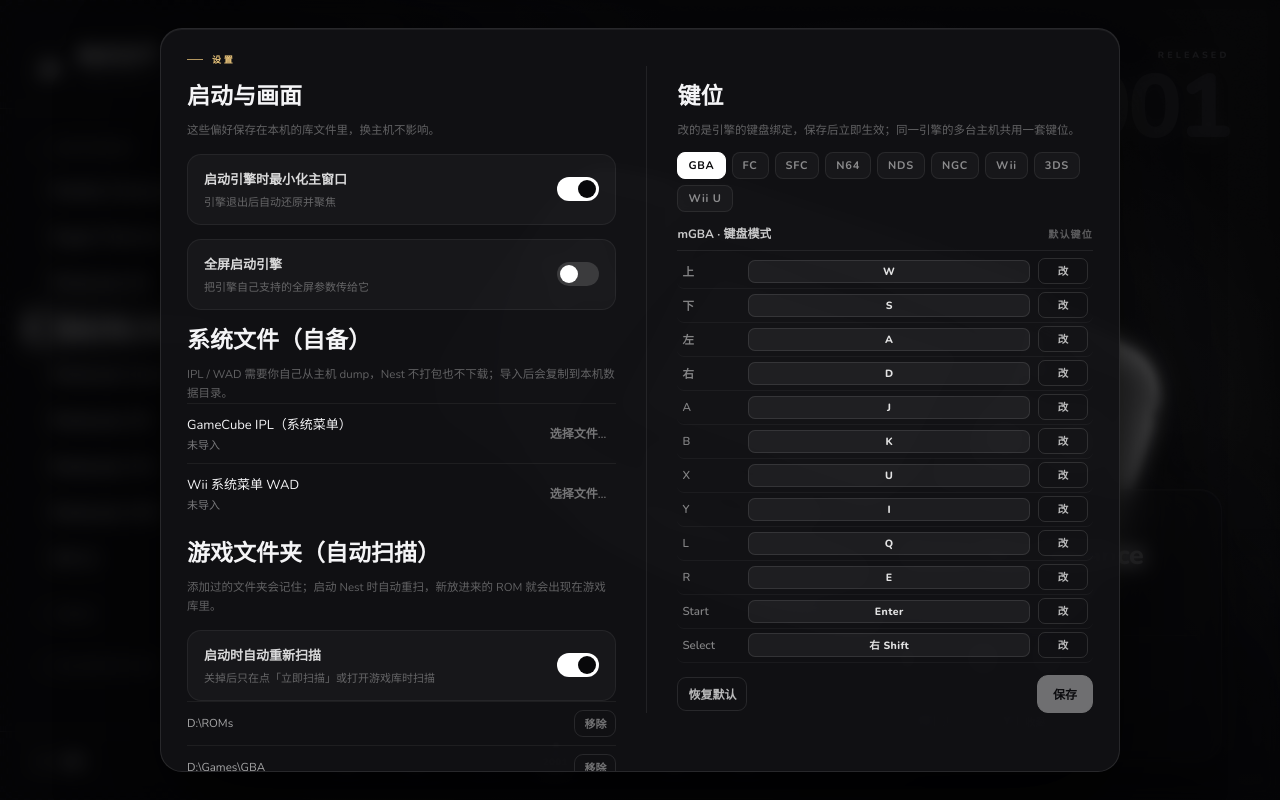
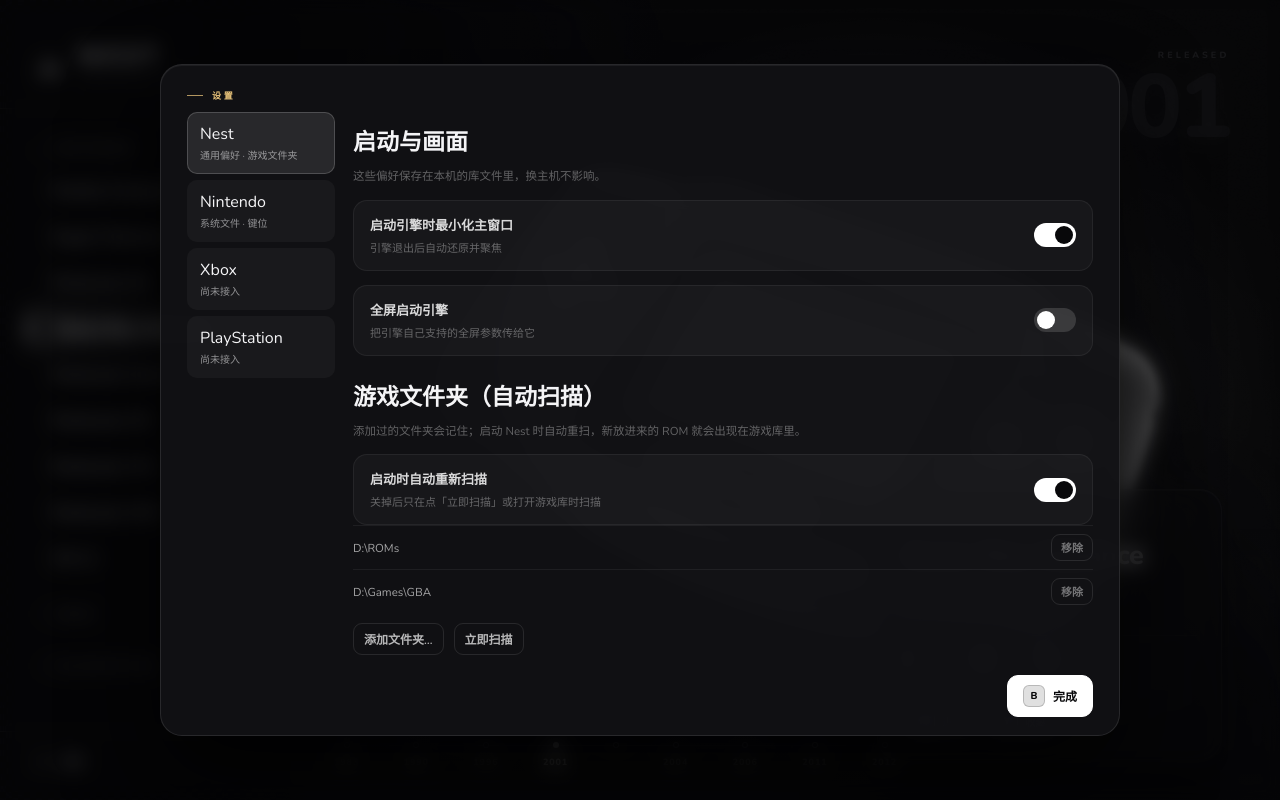
Before and after one commit to Parmetty/NEST-Emulator-Station, a React (Vite) app: page / in a window 1280 px wide. Both pictures are taken after a click on the button "设置". Built offline with nearby package versions, Linux system fonts and the light colour scheme.

Commit message:
feat(settings): split settings into Nest and per-family panels

```diff
--- a/src/main/index.ts
+++ b/src/main/index.ts
@@ -477,6 +477,12 @@ async function boot(): Promise<void> {
             await mainWindow!.webContents.executeJavaScript(
               "document.querySelector('.ghost-btn')?.click(); true",
             );
+            const stab = process.argv.find((arg) => arg.startsWith('--stab='));
+            if (stab) {
+              await mainWindow!.webContents.executeJavaScript(
+                `window.__NEST_SETTINGS_TAB__ && window.__NEST_SETTINGS_TAB__(${JSON.stringify(stab.slice('--stab='.length))}); true`,
+              );
+            }
           }
           if (process.argv.includes('--menu')) {
             await mainWindow!.webContents.executeJavaScript(
--- a/src/renderer/src/App.tsx
+++ b/src/renderer/src/App.tsx
@@ -30,6 +30,14 @@ const KEY_SYSTEMS = (['gba', 'fc', 'sfc', 'n64', 'nds', 'ngc', 'wii', '3ds', 'wi
   const system = systemById.get(id);
   return system ? [system] : [];
 });
+
+const SETTINGS_TABS = [
+  { id: 'nest', name: 'Nest', hint: '通用偏好 · 游戏文件夹' },
+  { id: 'nintendo', name: 'Nintendo', hint: '系统文件 · 键位' },
+  { id: 'xbox', name: 'Xbox', hint: '尚未接入' },
+  { id: 'playstation', name: 'PlayStation', hint: '尚未接入' },
+] as const;
+type SettingsTab = (typeof SETTINGS_TABS)[number]['id'];
 
 const ACTION_LABEL: Record<PadAction, string> = {
   up: '上',
@@ -121,6 +129,7 @@ export default function App() {
   const [scanning, setScanning] = useState(false);
   const [settings, setSettings] = useState<Settings>({ minimizeOnLaunch: true, fullscreen: false });
   const [settingsOpen, setSettingsOpen] = useState(false);
+  const [settingsTab, setSettingsTab] = useState<SettingsTab>('nest');
   const [firmware, setFirmware] = useState<FirmwareState[]>([]);
   const [mlcTipOpen, setMlcTipOpen] = useState(false);
   const [controls, setControls] = useState<ControlsPayload | null>(null);
@@ -888,6 +897,11 @@ export default function App() {
 
   (window as unknown as Record<string, unknown>).__NEST_SAY__ = (text: string) => say(text);
 
+  // Used by `--stab=<id>` screenshots: switch the settings tab without clicking.
+  (window as unknown as Record<string, unknown>).__NEST_SETTINGS_TAB__ = (id: string) => {
+    if (SETTINGS_TABS.some((tab) => tab.id === id)) setSettingsTab(id as SettingsTab);
+  };
+
   // Used by `--cheat` screenshots: open the cheat editor for the first GBA game.
   (window as unknown as Record<string, unknown>).__NEST_OPEN_CHEAT__ = () => {
     const game = shelf?.games.find((g) => systemById.get(g.systemId as SystemId)?.engine === 'mgba');
@@ -1314,8 +1328,23 @@ export default function App() {
             设置
           </div>
 
-          <div className="settings-cols">
-            <div className="settings-col">
+          <div className="settings-shell">
+            <nav className="settings-nav" aria-label="设置分类">
+              {SETTINGS_TABS.map((tab) => (
+                <button
+                  key={tab.id}
+                  className={`settings-tab${settingsTab === tab.id ? ' on' : ''}`}
+                  onClick={() => setSettingsTab(tab.id)}
+                >
+                  <span>{tab.name}</span>
+                  <small>{tab.hint}</small>
+                </button>
+              ))}
+            </nav>
+
+            <div className="settings-body">
+              {settingsTab === 'nest' ? (
+                <div className="settings-panel">
                         <h2>启动与画面</h2>
                         <p className="dlg-note">这些偏好保存在本机的库文件里，换主机不影响。</p>
 
@@ -1345,6 +1374,50 @@ export default function App() {
                           <i className="switch" />
                         </label>
 
+
+              <h2>游戏文件夹（自动扫描）</h2>
+                        <p className="dlg-note">
+                          添加过的文件夹会记住；启动 Nest 时自动重扫，新放进来的 ROM 就会出现在游戏库里。
+                        </p>
+
+                        <label className="toggle-row">
+                          <span>
+                            启动时自动重新扫描
+                            <small>关掉后只在点「立即扫描」或打开游戏库时扫描</small>
+                          </span>
+                          <input
+                            type="checkbox"
+                            checked={settings.autoScan !== false}
+                            onChange={(e) => void updateSetting({ autoScan: e.target.checked })}
+                          />
+                          <i className="switch" />
+                        </label>
+
+                        {(settings.scanRoots ?? []).length === 0 ? (
+                          <p className="dlg-note">还没有添加文件夹，点「添加文件夹…」选一个放 ROM 的目录。</p>
+                        ) : (
+                          (settings.scanRoots ?? []).map((root) => (
+                            <div className="scan-root" key={root}>
+                              <span title={root}>{root}</span>
+                              <button className="ghost-btn" onClick={() => void removeRoot(root)}>
+                                移除
+                              </button>
+                            </div>
+                          ))
+                        )}
+
+                        <div className="scan-actions">
+                          <button className="ghost-btn" onClick={() => void addFolder()}>
+                            添加文件夹…
+                          </button>
+                          <button className="ghost-btn" disabled={rescanning} onClick={() => void rescanAll()}>
+                            {rescanning ? '扫描中…' : '立即扫描'}
+                          </button>
+                        </div>
+                </div>
+              ) : settingsTab === 'nintendo' ? (
+                <div className="settings-cols">
+                  <div className="settings-col">
                         <h2>系统文件（自备）</h2>
                         <p className="dlg-note">
                           IPL / WAD 需要你自己从主机 dump，Nest 不打包也不下载；导入后会复制到本机数据目录。
@@ -1401,47 +1474,11 @@ export default function App() {
                           </p>
                         ) : null}
 
-              <h2>游戏文件夹（自动扫描）</h2>
                         <p className="dlg-note">
-                添加过的文件夹会记住；启动 Nest 时自动重扫，新放进来的 ROM 就会出现在游戏库里。
+                          3DS 系统模式（HOME Menu）暂未接入：需要 Azahar 的 nand / sysdata
+                          系统文件（真机 + Artic Setup Tool 导出），有数据后再开放入口。
                         </p>
-
-              <label className="toggle-row">
-                <span>
-                  启动时自动重新扫描
-                  <small>关掉后只在点「立即扫描」或打开游戏库时扫描</small>
-                </span>
-                <input
-                  type="checkbox"
-                  checked={settings.autoScan !== false}
-                  onChange={(e) => void updateSetting({ autoScan: e.target.checked })}
-                />
-                <i className="switch" />
-              </label>
-
-              {(settings.scanRoots ?? []).length === 0 ? (
-                <p className="dlg-note">还没有添加文件夹，点「添加文件夹…」选一个放 ROM 的目录。</p>
-              ) : (
-                (settings.scanRoots ?? []).map((root) => (
-                  <div className="scan-root" key={root}>
-                    <span title={root}>{root}</span>
-                    <button className="ghost-btn" onClick={() => void removeRoot(root)}>
-                      移除
-                    </button>
-                  </div>
-                ))
-              )}
-
-              <div className="scan-actions">
-                <button className="ghost-btn" onClick={() => void addFolder()}>
-                  添加文件夹…
-                </button>
-                <button className="ghost-btn" disabled={rescanning} onClick={() => void rescanAll()}>
-                  {rescanning ? '扫描中…' : '立即扫描'}
-                </button>
-              </div>
-            </div>
-
+                  </div>
                 <div className="settings-col keys-col">
                   <h2>键位</h2>
                   <p className="dlg-note">
@@ -1554,6 +1591,24 @@ export default function App() {
                   )}
                 </div>
                 </div>
+              ) : (
+                <div className="settings-panel">
+                  <h2>{settingsTab === 'xbox' ? 'Xbox' : 'PlayStation'}</h2>
+                  <p className="dlg-note">
+                    该家族尚未接入。Nest 已经预留主机位置，引擎接好后会自动出现在游戏库里。
+                  </p>
+                  <div className="locked-systems">
+                    {(families.find((family) => family.id === settingsTab)?.systems ?? []).map((system) => (
+                      <span key={system.id}>
+                        {system.name}
+                        <small>{system.year}</small>
+                      </span>
+                    ))}
+                  </div>
+                </div>
+              )}
+            </div>
+          </div>
 
           <div className="dlg-actions">
             <button className="dlg-btn primary" onClick={() => setSettingsOpen(false)}>
--- a/src/renderer/src/styles.css
+++ b/src/renderer/src/styles.css
@@ -1801,3 +1801,69 @@ kbd {
   gap: 10px;
   margin-top: 12px;
 }
+
+.settings-shell {
+  display: flex;
+  gap: 18px;
+  margin-top: 10px;
+  align-items: flex-start;
+}
+
+.settings-nav {
+  display: flex;
+  flex-direction: column;
+  gap: 6px;
+  min-width: 148px;
+}
+
+.settings-tab {
+  text-align: left;
+  padding: 10px 12px;
+  border-radius: 10px;
+  border: 1px solid transparent;
+  background: rgba(255, 255, 255, 0.04);
+  color: inherit;
+  font: inherit;
+  cursor: pointer;
+}
+
+.settings-tab small {
+  display: block;
+  margin-top: 2px;
+  font-size: 10px;
+  opacity: 0.55;
+}
+
+.settings-tab.on {
+  border-color: rgba(255, 255, 255, 0.18);
+  background: rgba(255, 255, 255, 0.1);
+}
+
+.settings-body {
+  flex: 1;
+  min-width: 0;
+}
+
+.locked-systems {
+  display: flex;
+  flex-wrap: wrap;
+  gap: 8px;
+  margin-top: 14px;
+}
+
+.locked-systems span {
+  padding: 8px 12px;
+  border-radius: 8px;
+  background: rgba(255, 255, 255, 0.05);
+  border: 1px dashed rgba(255, 255, 255, 0.12);
+  color: rgba(255, 255, 255, 0.55);
+}
+
+.locked-systems small {
+  margin-left: 6px;
+  opacity: 0.6;
+}
+
+.settings-panel h2:not(:first-child) {
+  margin-top: 22px;
+}
```
Also changed, not shown: 3 other files (tests, documents, lock files or other folders). Lines whose indentation alone changed are shown as unchanged.
